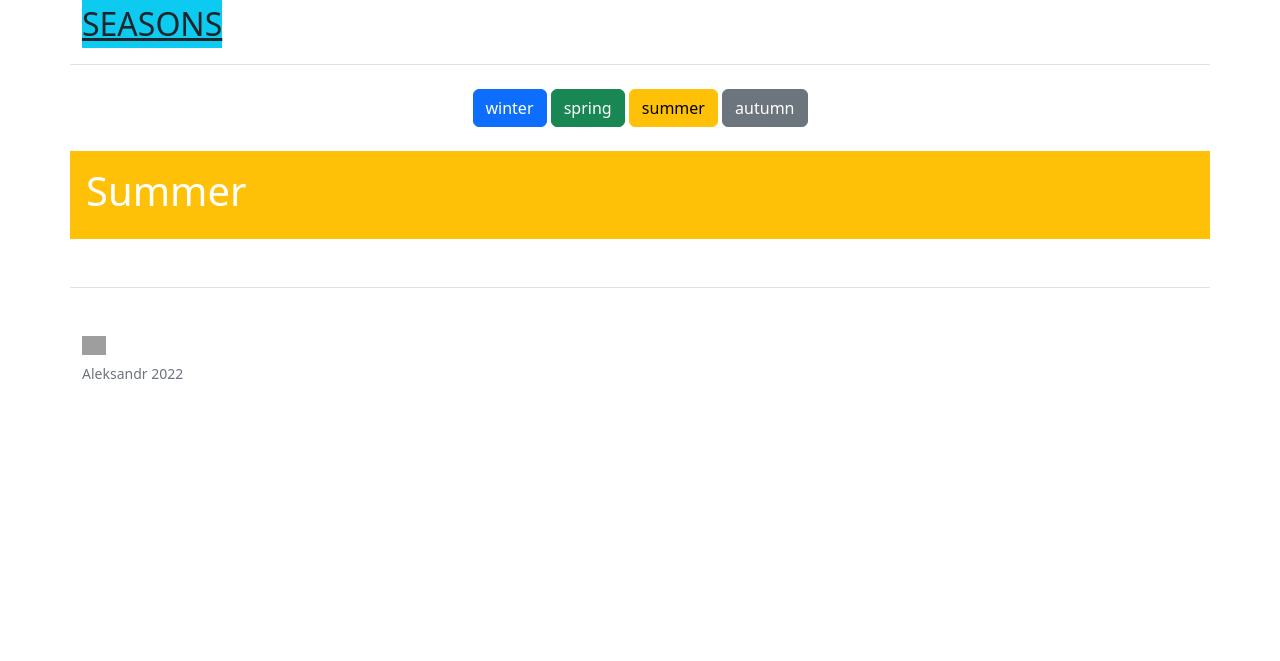
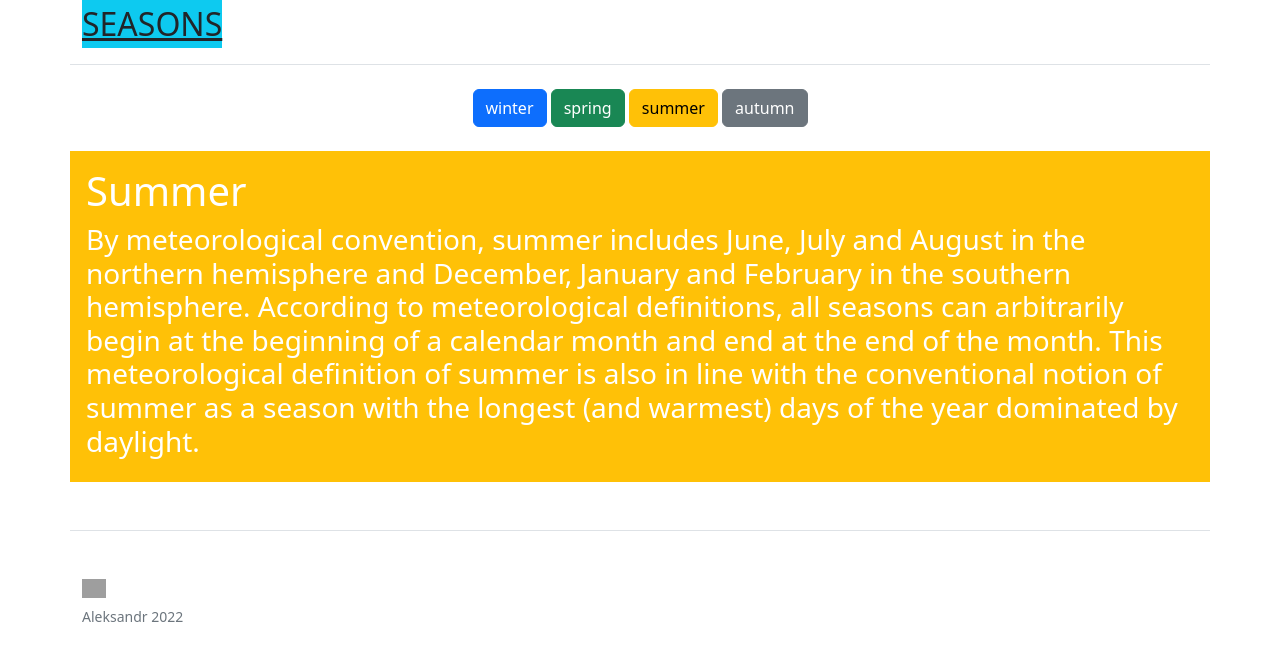
Before and after one commit to Zemlianik/Zemlianik---seasons, a Flask app: page /let in a window 1280 px wide. Shown: the top 661 px of the page. Run offline with Flask 2, Linux system fonts and the light colour scheme; grey boxes are pictures that could not be loaded.

Commit message:
текст лето

```diff
--- a/templates/let.html
+++ b/templates/let.html
@@ -12,6 +12,7 @@
 {% block body %}
 <div class="container p-3 mb-2 bg-warning text-white">
 <h1>Summer</h1>
+    <h3>By meteorological convention, summer includes June, July and August in the northern hemisphere and December, January and February in the southern hemisphere. According to meteorological definitions, all seasons can arbitrarily begin at the beginning of a calendar month and end at the end of the month. This meteorological definition of summer is also in line with the conventional notion of summer as a season with the longest (and warmest) days of the year dominated by daylight.</h3>
 </div>
 {% endblock %}
 </html>
```
